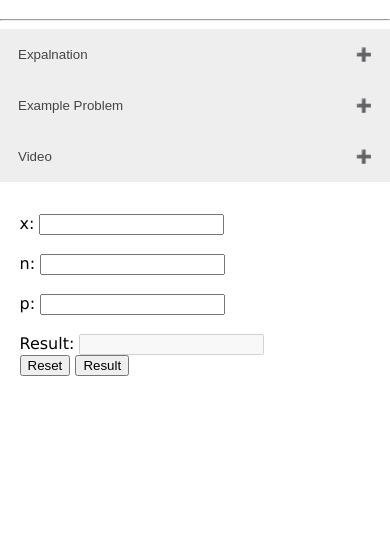
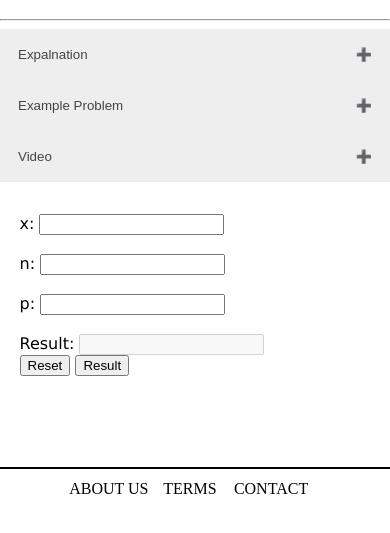
Before and after one commit to pattsai-wsu/cs320-fund-of-software-engr-grp-project, a plain HTML site: page DPC-ESLint-Configuration/html/possion.html in a window 390 px wide. Shown: the part 109-642 px from the top of the page. Drawn offline with nearby package versions, Linux system fonts and the light colour scheme.

Commit message:
added mobile footer - changed some highlighting for the accordian

```diff
--- a/DPC-ESLint-Configuration/css/common.css
+++ b/DPC-ESLint-Configuration/css/common.css
@@ -182,7 +182,7 @@ html,body{
 }
 
 /* Add a background color to the button if it is clicked on (add the .active class with JS), and when you move the mouse over it (hover) */
-.active, .accordion:hover {
+.activePanel, .accordion:hover {
   background-color: #ccc;
 }
 
@@ -206,6 +206,9 @@ html,body{
   content: "\2796"; /* Unicode character for "minus" sign (-) */
 }
 
+.footerDisplay {
+  display:none;
+}
 
 @media (max-width:1150px){
   .sideMenu {
@@ -218,6 +221,36 @@ html,body{
 
   .symbol {
     width:90%;
+  }
+
+  .footerDisplay{
+    display:block;
+  }
+
+  .mobileAboutListOuter {
+    width:100%;
+    margin-top: 2.5em;
+    border-top: 2px solid black;
+    background-color: white;
+  }
+
+  .mobileAboutList {
+    min-height: 5em;
+    padding-top: 0.7em;
+    width:65%;
+    margin-left: auto;
+    margin-right: auto;
+    background-color: white;
+  }
+
+  .mobileAbout {
+    width:32%;
+    text-align: center;
+    float:left;
+  }
+  .mobileAbout a {
+    color:black;
+    text-decoration: none;
   }
 
   /* Style the navigation menu */
--- /dev/null
+++ b/DPC-ESLint-Configuration/html/footer.html
@@ -0,0 +1,13 @@
+<div class="mobileAboutListOuter">
+<div  class="mobileAboutList" >
+  <div class="mobileAbout">
+    <a href="binomial.html">ABOUT US</a>
+  </div>
+  <div class="mobileAbout">
+    <a href="binomial.html">TERMS</a>
+  </div>
+  <div class="mobileAbout">
+    <a href="binomial.html">CONTACT</a>
+  </div>
+</div>
+</div>
--- a/DPC-ESLint-Configuration/html/possion.html
+++ b/DPC-ESLint-Configuration/html/possion.html
@@ -13,6 +13,7 @@
       $(function(){
         $("#includeMobileMenu").load("mobileMenu.html");
         $("#includeSideMenu").load("sideMenu.html");
+        $("#includeFooter").load("footer.html");
       });
     </script>
 </head>
@@ -79,6 +80,7 @@
     <button onclick="callBinomial('calculate');">Result</button><br><br>
   </div>
   <!-- Inputs for the Distribution (End) -->
+    <div id="includeFooter" class="footerDisplay"></div>
   </div>
 </div>
   <script type="text/javascript" src="../js/binomial.js"></script>
--- a/DPC-ESLint-Configuration/js/accordian.js
+++ b/DPC-ESLint-Configuration/js/accordian.js
@@ -4,7 +4,7 @@
 
   for (i = 0; i < acc.length; i++) {
   acc[i].addEventListener("click", function() {
-      this.classList.toggle("active");
+      this.classList.toggle("activePanel");
       var panel = this.nextElementSibling;
       if (panel.style.display === "block") {
         panel.style.display = "none";
```
